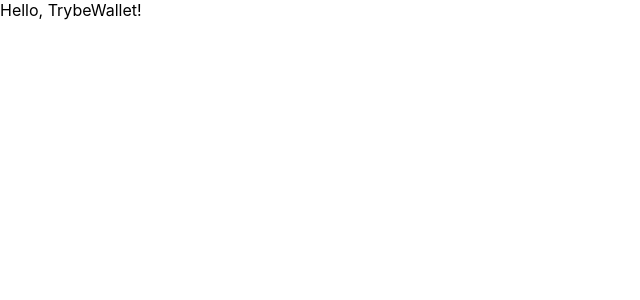
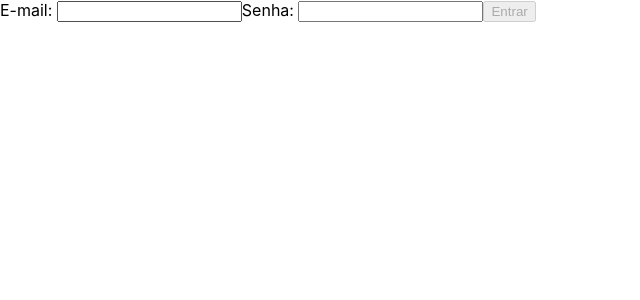
Before and after one commit to SheilaNS/project-trybewallet, a React (Create React App) app: page / in a window 1280 px wide. Shown: the top 300 px of the page, without its empty margins (0-640 px from the left). Built offline with nearby package versions, Linux system fonts and the light colour scheme.

Commit message:
Resquisito 01 e 02 - ok

```diff
--- a/package.json
+++ b/package.json
@@ -10,6 +10,7 @@
     "@testing-library/react": "10.0.4",
     "@testing-library/user-event": "7.2.1",
     "bootstrap": "4.5.2",
+    "prop-types": "^15.8.1",
     "react": "16.13.1",
     "react-dom": "16.13.1",
     "react-icons": "3.11.0",
@@ -47,6 +48,7 @@
     "@sheerun/mutationobserver-shim": "0.3.3",
     "eslint": "6.8.0",
     "eslint-config-airbnb": "18.2.0",
+    "eslint-config-trybe-frontend": "1.2.3",
     "eslint-plugin-import": "2.22.1",
     "eslint-plugin-jest": "^24.3.6",
     "eslint-plugin-jsx-a11y": "6.4.1",
@@ -56,7 +58,6 @@
     "eslint-plugin-sonarjs": "0.5.0",
     "jest-localstorage-mock": "2.4.3",
     "stylelint": "13.8.0",
-    "stylelint-config-standard": "20.0.0",
-    "eslint-config-trybe-frontend": "1.2.3"
+    "stylelint-config-standard": "20.0.0"
   }
 }
--- a/src/App.js
+++ b/src/App.js
@@ -1,7 +1,15 @@
-import React from 'react';
+import React, { Component } from 'react';
+import Routes from './Routes';
+// import quotationAPI from './service/quotationAPI';
 
-function App() {
-  return <div>Hello, TrybeWallet!</div>;
+class App extends Component {
+  // async componentDidMount() {
+  //   console.log(await quotationAPI());
+  // }
+
+  render() {
+    return <Routes />;
+  }
 }
 
 export default App;
--- /dev/null
+++ b/src/Routes.js
@@ -0,0 +1,13 @@
+import React from 'react';
+import { Route, Switch } from 'react-router-dom';
+import Login from './pages/Login';
+import Wallet from './pages/Wallet';
+
+const Routes = () => (
+  <Switch>
+    <Route component={ Login } path="/" exact />
+    <Route component={ Wallet } path="/carteira" exact />
+  </Switch>
+);
+
+export default Routes;
--- a/src/actions/index.js
+++ b/src/actions/index.js
@@ -1 +1,8 @@
 // Coloque aqui suas actions
+// API
+export const REQUEST_API = 'REQUEST_API';
+export const RECIEVE_API_QUOTATION = 'RECIEVE_API_QUOTATION';
+export const RECIEVE_API_FAILURE = 'RECIEVE_API_FAILURE';
+
+// user
+export const RECIEVE_USER_INFO = 'RECIEVE_USER_INFO';
--- /dev/null
+++ b/src/actions/user.js
@@ -0,0 +1,9 @@
+import { RECIEVE_USER_INFO } from '.';
+
+const recieveUserInfo = ({ email, password }) => ({
+  type: RECIEVE_USER_INFO,
+  email,
+  password,
+});
+
+export default recieveUserInfo;
--- a/src/index.js
+++ b/src/index.js
@@ -2,12 +2,16 @@
 import ReactDOM from 'react-dom';
 import { BrowserRouter } from 'react-router-dom';
 import './index.css';
+import { Provider } from 'react-redux';
 import App from './App';
+import store from './store';
 import * as serviceWorker from './serviceWorker';
 
 ReactDOM.render(
   <BrowserRouter>
-    <App />
+    <Provider store={ store }>
+      <App />
+    </Provider>
   </BrowserRouter>,
   document.getElementById('root'),
 );
--- a/src/pages/Login.js
+++ b/src/pages/Login.js
@@ -1,9 +1,97 @@
 import React from 'react';
+import { connect } from 'react-redux';
+import { Link } from 'react-router-dom';
+import PropTypes from 'prop-types';
+import recieveUserInfo from '../actions/user';
 
 class Login extends React.Component {
+  constructor() {
+    super();
+    this.state = {
+      email: '',
+      password: '',
+      disabled: true,
+    };
+  }
+
+  // Referência da validação do e-mail:
+  // https://www.horadecodar.com.br/2020/09/07/expressao-regular-para-validar-e-mail-javascript-regex/
+  handleChange = ({ target }) => {
+    this.setState({
+      [target.name]: target.value,
+    }, () => {
+      const { password, email } = this.state;
+      const SEIS = 6;
+      const valisEmail = /\S+@\S+\.\S+/;
+      const emailOk = valisEmail.test(email);
+      const validPass = password.length >= SEIS;
+      if (emailOk && validPass) {
+        this.setState({
+          disabled: false,
+        });
+      } else {
+        this.setState({
+          disabled: true,
+        });
+      }
+    });
+  };
+
+  handleClick = () => {
+    const { getUserInfo } = this.props;
+    const { password, email } = this.state;
+    const userInfo = ({ email, password });
+    getUserInfo(userInfo);
+  }
+
   render() {
-    return <div>Login</div>;
+    const { email, password, disabled } = this.state;
+    return (
+      <div className="login-container">
+        <label htmlFor="email">
+          E-mail:
+          {' '}
+          <input
+            data-testid="email-input"
+            id="email"
+            name="email"
+            type="email"
+            value={ email }
+            onChange={ this.handleChange }
+          />
+        </label>
+        <label htmlFor="password">
+          Senha:
+          {' '}
+          <input
+            data-testid="password-input"
+            id="password"
+            name="password"
+            type="password"
+            value={ password }
+            onChange={ this.handleChange }
+          />
+        </label>
+        <Link to="/carteira">
+          <button
+            type="button"
+            disabled={ disabled }
+            onClick={ this.handleClick }
+          >
+            Entrar
+          </button>
+        </Link>
+      </div>
+    );
   }
 }
 
-export default Login;
+const mapDispatchToProps = (dispatch) => ({
+  getUserInfo: (state) => dispatch(recieveUserInfo(state)),
+});
+
+Login.propTypes = {
+  getUserInfo: PropTypes.func,
+}.isRequired;
+
+export default connect(null, mapDispatchToProps)(Login);
--- a/src/reducers/index.js
+++ b/src/reducers/index.js
@@ -1,5 +1,9 @@
-// import user from './user';
-// import wallet from './wallet';
+import { combineReducers } from 'redux';
+import user from './user';
+import wallet from './wallet';
 
+const rootReducer = combineReducers({ user, wallet });
+
+export default rootReducer;
 // Configure os seus reducers.
 // ATENÇÃO: você obrigatoriamente tem que utilizar as chaves "user" e "wallet" no seu estado global
--- a/src/reducers/user.js
+++ b/src/reducers/user.js
@@ -1 +1,22 @@
+import { RECIEVE_USER_INFO } from '../actions';
+
 // Esse reducer será responsável por tratar as informações da pessoa usuária
+const INITIAL_STATE = {
+  email: '',
+  pass: '',
+};
+
+const userRDC = (state = INITIAL_STATE, action) => {
+  switch (action.type) {
+  case RECIEVE_USER_INFO:
+    return {
+      ...state,
+      email: action.email,
+      pass: action.password,
+    };
+  default:
+    return state;
+  }
+};
+
+export default userRDC;
--- a/src/reducers/wallet.js
+++ b/src/reducers/wallet.js
@@ -1 +1,14 @@
 // Esse reducer será responsável por tratar o todas as informações relacionadas as despesas
+const INITIAL_STATE = {
+  currencies: [],
+  expenses: [],
+};
+
+const walletRDC = (state = INITIAL_STATE, action) => {
+  switch (action.type) {
+  default:
+    return state;
+  }
+};
+
+export default walletRDC;
--- /dev/null
+++ b/src/service/quotationAPI.js
@@ -0,0 +1,8 @@
+const quotationAPI = async () => {
+  const URL = 'https://economia.awesomeapi.com.br/json/all';
+  const response = await fetch(URL);
+  const data = response.json();
+  return data;
+};
+
+export default quotationAPI;
--- /dev/null
+++ b/src/store/index.js
@@ -0,0 +1,13 @@
+import { createStore, applyMiddleware } from 'redux';
+import { composeWithDevTools } from 'redux-devtools-extension';
+import thunk from 'redux-thunk';
+import rootReducer from '../reducers';
+
+const store = createStore(
+  rootReducer,
+  composeWithDevTools(
+    applyMiddleware(thunk),
+  ),
+);
+
+export default store;
```
Also changed, not shown: 1 other file (tests, documents, lock files or other folders).
